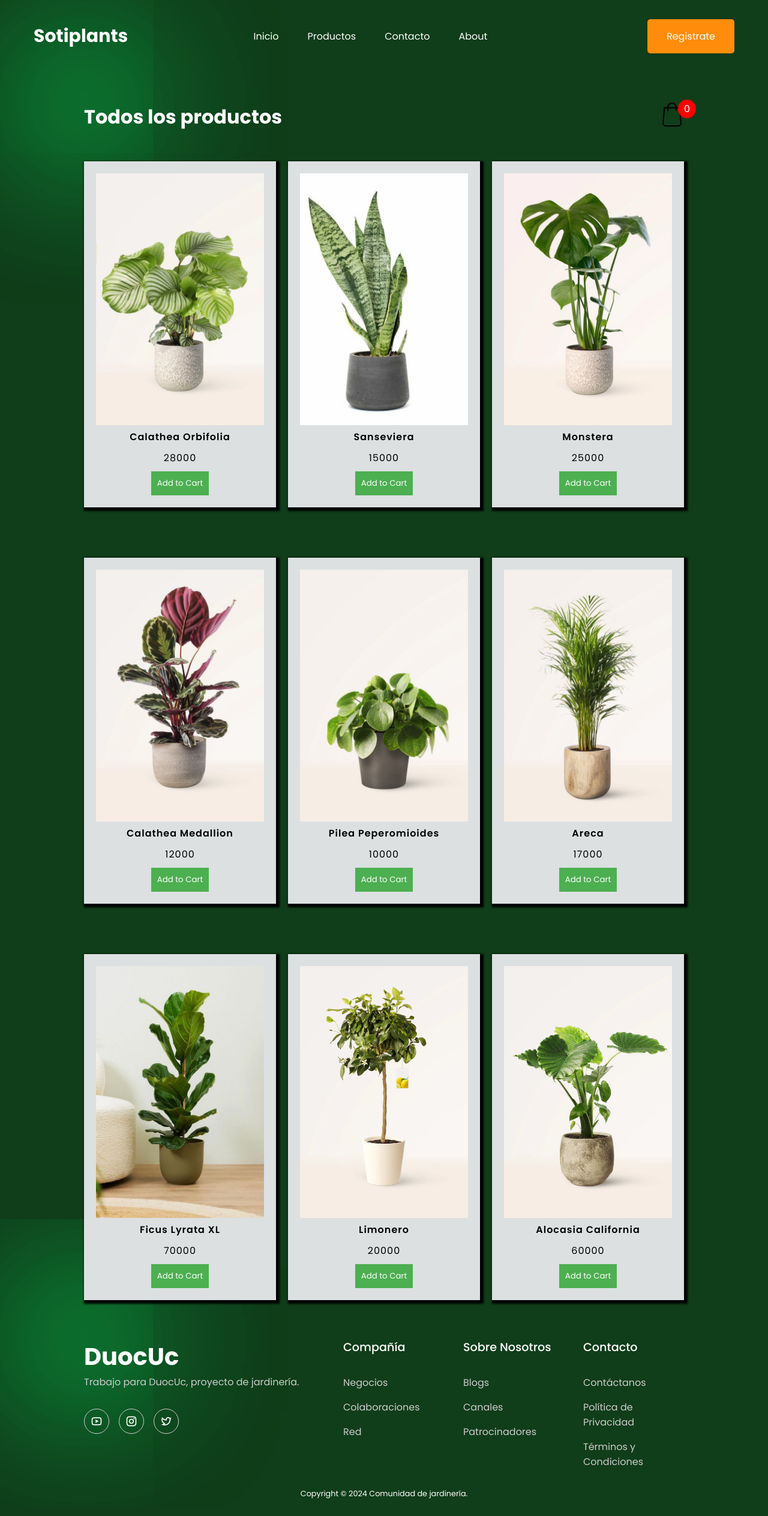
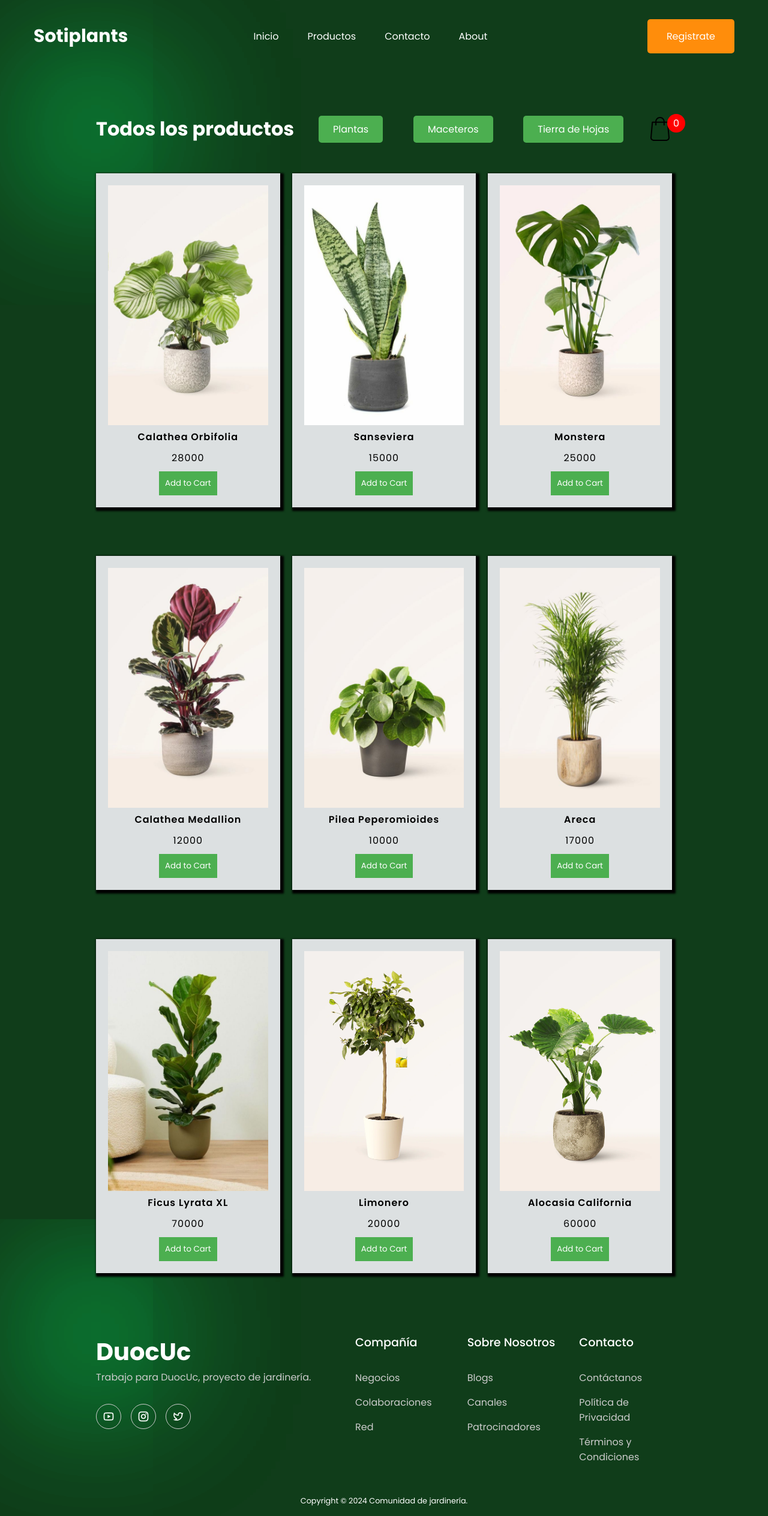
Before and after one commit to Xang-Shoku-Liao/Prueba-3-Django-Backend, a Django app: page /Atienda/productos/ in a window 1280 px wide. Shown: the whole page at 60% size. Before the commit the page ends 2499 px from the top, so only its background shows below. Run offline with Django 4.2, Linux system fonts and the light colour scheme; data comes from the database, SQL or seed files in the repository; both versions use the stored data as it was after the commit.

Commit message:
added maceteros

```diff
--- a/Atienda/static/app.js
+++ b/Atienda/static/app.js
@@ -2,11 +2,8 @@
 
 let openShopping = document.querySelector('.shopping');
 let closeShopping = document.querySelector('.closeShopping');
-let list = document.querySelector('.list');
-let listCard = document.querySelector('.listCard');
 let body = document.querySelector('body');
-let total = document.querySelector('.total');
-let quantity = document.querySelector('.quantity');
+
 
 openShopping.addEventListener('click', ()=>{
     body.classList.add('active');
@@ -14,3 +11,148 @@ openShopping.addEventListener('click', ()=>{
 closeShopping.addEventListener('click', ()=>{
     body.classList.remove('active');
 })
+
+    window.onload = function () {
+        document.querySelector(".Regbtn").addEventListener("click", function () {
+            document.querySelector(".loginPopup").style.display = "flex";
+        });
+    }
+
+    document.getElementById("closeBtn").addEventListener("click", function () {
+        document.querySelector(".loginPopup").style.display = "none";
+    });
+    document.addEventListener('DOMContentLoaded', function() {
+        // Select both containers
+        const productLists = document.querySelectorAll('.product-list, .product-list2');
+        const quantitySpan = document.querySelector('.quantity');
+
+        // Iterate over both containers to add the event listener to each
+        productLists.forEach(function(productList) {
+            productList.addEventListener('click', function(event) {
+                if (event.target.classList.contains('addtocart')) {
+                    let currentQuantity = parseInt(quantitySpan.textContent);
+                    quantitySpan.textContent = currentQuantity + 1;
+                }
+            });
+        });
+    });
+
+function addToCart(button) {
+    var imgSrc = button.getAttribute('data-img');
+    var price = parseInt(button.getAttribute('data-price'));
+    var productName = button.getAttribute('data-name');
+
+    var img = document.createElement('img');
+    img.src = imgSrc;
+
+    var li = document.createElement('li');
+
+    var li = document.createElement('li');
+    li.appendChild(img);
+
+    var nameSpan = document.createElement('span');
+    nameSpan.textContent = productName;
+    li.appendChild(nameSpan);
+
+    function addOneMorePlant(imgSrc, price) {
+    var img = document.createElement('img');
+    img.src = imgSrc;
+
+    var li = document.createElement('li');
+    li.appendChild(img);
+
+    addToCart({getAttribute: function(attr) {
+        if(attr === 'data-img') return imgSrc;
+        if(attr === 'data-price') return parseInt(price).toString();
+        if(attr === 'data-name') return productName;
+    }});
+
+    updateQuantity(1);
+}
+
+
+    var removeBtn = document.createElement('button');
+    removeBtn.textContent = '-';
+    removeBtn.className = 'buttonmylist';
+    removeBtn.onclick = function() {
+        removePlant(li,parseInt(price));
+        updateQuantity(-1);
+    };
+
+    function updateQuantity(amount) {
+    var quantitySpan = document.querySelector('.quantity');
+    var currentQuantity = parseInt(quantitySpan.textContent, 10);
+    var newQuantity = currentQuantity + amount;
+    if (newQuantity >= 0) {
+        quantitySpan.textContent = newQuantity;
+    }
+}
+
+    var addOneMoreBtn = document.createElement('button');
+    addOneMoreBtn.textContent = '+';
+    addOneMoreBtn.className = 'buttonmylist';
+    addOneMoreBtn.onclick = function() {
+        addOneMorePlant(imgSrc, parseInt(price), productName);
+
+    };
+
+    li.appendChild(removeBtn);
+    li.appendChild(addOneMoreBtn);
+    li.appendChild(addOneMoreBtn);
+
+    document.querySelector('.listCard').appendChild(li);
+
+    updateTotal(parseInt(price));
+}
+
+function updateTotal(price) {
+    var totalDiv = document.querySelector('.total');
+    var currentTotal = parseInt(totalDiv.textContent);
+    var newTotal = currentTotal + parseInt(price);
+    totalDiv.textContent = newTotal.toFixed(2);
+}
+
+function removePlant(li, price) {
+    li.remove();
+    updateTotal(-parseInt(price));
+}
+
+function addOneMorePlant(imgSrc, price, productName) {
+    var img = document.createElement('img');
+    img.src = imgSrc;
+
+    var li = document.createElement('li');
+    li.appendChild(img);
+
+
+    addToCart({getAttribute: function(attr) {
+        if(attr === 'data-img') return imgSrc;
+        if(attr === 'data-price') parseInt(price).toString();
+        if(attr === 'data-name') return productName;
+    }});
+}
+
+document.querySelector('button.e').addEventListener('click', function() {
+    var productList = document.querySelector('.product-list');
+
+    // Toggle display style upon button click
+    if (productList.style.display === 'none' || productList.style.display === '') {
+        productList.style.display = 'grid';
+    } else {
+        productList.style.display = 'grid';
+    }
+});
+document.querySelectorAll('button.e').forEach(function(button) {
+    if (button.textContent.trim() === 'Maceteros') {
+        button.addEventListener('click', function() {
+            var productList = document.querySelector('.product-list');
+            var productList2 = document.querySelector('.product-list2');
+
+            // Set .product-list to display: none
+            productList.style.display = 'none';
+
+            // Set .product-list2 to display: grid
+            productList2.style.display = 'grid';
+        });
+    }
+});
--- a/Atienda/static/productos.css
+++ b/Atienda/static/productos.css
@@ -373,6 +373,15 @@ footer .column > a:hover{
     margin-top: 50px;
 
 }
+.product-list2{
+    display: none;
+    grid-template-columns: repeat(3, 1fr);
+    column-gap: 20px;
+    row-gap: 20px;
+    margin-top: 50px;
+
+}
+
 
 .productos{
     text-align: center;
@@ -412,3 +421,40 @@ footer .column > a:hover{
 .addtocart:hover{
     background-color: #1c551e;
 }
+
+.e {
+    margin-left: 40px;
+    background-color: #4CAF50;
+    color: white;
+    padding: 10px 24px;
+    border: none;
+    border-radius: 5px;
+    cursor: pointer;
+    font-size: 16px;
+    transition: all 0.3s ease;
+}
+
+.e:hover {
+    background-color: #1c551e;
+}
+
+header {
+    display: flex; /* Apply Flexbox layout */
+    align-items: center; /* Align items vertically in the center */
+    justify-content: space-between; /* Distribute space between items */
+    flex-wrap: wrap; /* Allow items to wrap to the next line if needed */
+}
+
+header .e {
+    margin: 0 10px; /* Add some horizontal spacing between buttons */
+}
+
+header .shopping {
+    display: flex; /* Ensure the shopping div also uses Flexbox for its children */
+    align-items: center; /* Align the image and quantity span vertically */
+}
+
+/* Optional: Adjust the spacing and alignment as needed */
+.container {
+    padding: 20px; /* Add padding around the container for better spacing */
+}
--- a/Atienda/templates/atienda/productos.html
+++ b/Atienda/templates/atienda/productos.html
@@ -77,10 +77,16 @@
             <span class="blur"></span>
             <span class="blur"></span>
             <h1>Todos los productos</h1>
+
+
+            <button class="e">Plantas</button>
+            <button class="e">Maceteros</button>
+            <button class="e">Tierra de Hojas</button>
             <div class="shopping">
                 <img src="{% static 'image/shopping.svg' %}">
                 <span class="quantity">0</span>
             </div>
+
         </header>
 
 
@@ -91,11 +97,30 @@
                 <div class="producto-detalles">
                     <h4 class="producto-titulo">{{ x.nombre_producto }}</h4>
                     <p class="producto-precio">{{ x.precio }}</p>
-                    <button class="addtocart" data-name="{{ x.nombre_producto }}" data-img="{{ x.foto.url }}" data-price="{{ x.precio }}"onclick="addToCart(this)">Add to Cart</button>
+                    <button class="addtocart" data-name="{{ x.nombre_producto }}" data-img="{{ x.foto.url }}"
+                        data-price="{{ x.precio }}" onclick="addToCart(this)">Add to Cart</button>
                 </div>
             </div>
 
-        {% endfor %}
+            {% endfor %}
+        </div>
+
+        <div class="product-list2">
+            {% for x in macetero %}
+            <div class="productos">
+                <img class="producto-imagen" src="{{ x.foto.url }}" alt="{{ x.nombre }}">
+                <div class="producto-detalles">
+                    <h4 class="producto-titulo">{{ x.nombre_producto }}</h4>
+                    <p class="producto-precio">{{ x.precio }}</p>
+                    <button class="addtocart" data-name="{{ x.nombre_producto }}" data-img="{{ x.foto.url }}"
+                        data-price="{{ x.precio }}" onclick="addToCart(this)">Add to Cart</button>
+                </div>
+            </div>
+
+            {% endfor %}
+        </div>
+
+
     </div>
     </div>
     <div class="card">
@@ -157,132 +182,7 @@
 <script>
     var imagePath = "{% static 'images/' %}";
 </script>
-<script>
-    window.onload = function () {
-        document.querySelector(".Regbtn").addEventListener("click", function () {
-            document.querySelector(".loginPopup").style.display = "flex";
-        });
-    }
 
-    document.getElementById("closeBtn").addEventListener("click", function () {
-        document.querySelector(".loginPopup").style.display = "none";
-    });
-
-    document.addEventListener('DOMContentLoaded', function() {
-
-    const productList = document.querySelector('.product-list');
-
-
-    const quantitySpan = document.querySelector('.quantity');
-
-    productList.addEventListener('click', function(event) {
-
-        if (event.target.classList.contains('addtocart')) {
-
-            let currentQuantity = parseInt(quantitySpan.textContent);
-            quantitySpan.textContent = currentQuantity + 1;
-        }
-    });
-});
-
-
-function addToCart(button) {
-    var imgSrc = button.getAttribute('data-img');
-    var price = parseInt(button.getAttribute('data-price'));
-    var productName = button.getAttribute('data-name');
-
-    var img = document.createElement('img');
-    img.src = imgSrc;
-
-    var li = document.createElement('li');
-
-    var li = document.createElement('li');
-    li.appendChild(img);
-
-    var nameSpan = document.createElement('span');
-    nameSpan.textContent = productName;
-    li.appendChild(nameSpan);
-
-    function addOneMorePlant(imgSrc, price) {
-    var img = document.createElement('img');
-    img.src = imgSrc;
-
-    var li = document.createElement('li');
-    li.appendChild(img);
-
-    addToCart({getAttribute: function(attr) {
-        if(attr === 'data-img') return imgSrc;
-        if(attr === 'data-price') return parseInt(price).toString();
-        if(attr === 'data-name') return productName;
-    }});
-
-    updateQuantity(1);
-}
-
-
-    var removeBtn = document.createElement('button');
-    removeBtn.textContent = '-';
-    removeBtn.className = 'buttonmylist';
-    removeBtn.onclick = function() {
-        removePlant(li,parseInt(price));
-        updateQuantity(-1);
-    };
-
-    function updateQuantity(amount) {
-    var quantitySpan = document.querySelector('.quantity');
-    var currentQuantity = parseInt(quantitySpan.textContent, 10);
-    var newQuantity = currentQuantity + amount;
-    if (newQuantity >= 0) {
-        quantitySpan.textContent = newQuantity;
-    }
-}
-
-    var addOneMoreBtn = document.createElement('button');
-    addOneMoreBtn.textContent = '+';
-    addOneMoreBtn.className = 'buttonmylist';
-    addOneMoreBtn.onclick = function() {
-        addOneMorePlant(imgSrc, parseInt(price), productName);
-
-    };
-
-    li.appendChild(removeBtn);
-    li.appendChild(addOneMoreBtn);
-    li.appendChild(addOneMoreBtn);
-
-    document.querySelector('.listCard').appendChild(li);
-
-    updateTotal(parseInt(price));
-}
-
-function updateTotal(price) {
-    var totalDiv = document.querySelector('.total');
-    var currentTotal = parseInt(totalDiv.textContent);
-    var newTotal = currentTotal + parseInt(price);
-    totalDiv.textContent = newTotal.toFixed(2);
-}
-
-function removePlant(li, price) {
-    li.remove();
-    updateTotal(-parseInt(price));
-}
-
-function addOneMorePlant(imgSrc, price, productName) {
-    var img = document.createElement('img');
-    img.src = imgSrc;
-
-    var li = document.createElement('li');
-    li.appendChild(img);
-
-
-    addToCart({getAttribute: function(attr) {
-        if(attr === 'data-img') return imgSrc;
-        if(attr === 'data-price') parseInt(price).toString();
-        if(attr === 'data-name') return productName;
-    }});
-}
-
-
-</script>
 </body>
 
 </html>
--- a/Atienda/views.py
+++ b/Atienda/views.py
@@ -126,5 +126,6 @@ def contacto(request):
 
 def productos(request):
     objplant = Productos.objects.filter(id_tipo=1)
-    context = {'objplant' : objplant}
+    macetero = Productos.objects.filter(id_tipo=2)
+    context = {'objplant' : objplant, 'macetero' : macetero}
     return render(request, 'Atienda/productos.html', context)
```
Also changed, not shown: db.sqlite3, media/media/Coco-antracita-negro-maceta-de-ceramica_1024x.png (added), media/media/Coco-blanca-maceta-de-ceramica_1024x.png (added), media/media/Coco-esmeralda-verde-maceta-de-ceramica_1024x.png (added), media/media/Cotton-gris-maceta-de-ceramica_1024x.png (added), media/media/Dessie-antracita-negra-maceta-de-ceramica_1024x.png (added), media/media/Maceta-basica-de-plastico_1024x.png (added).
